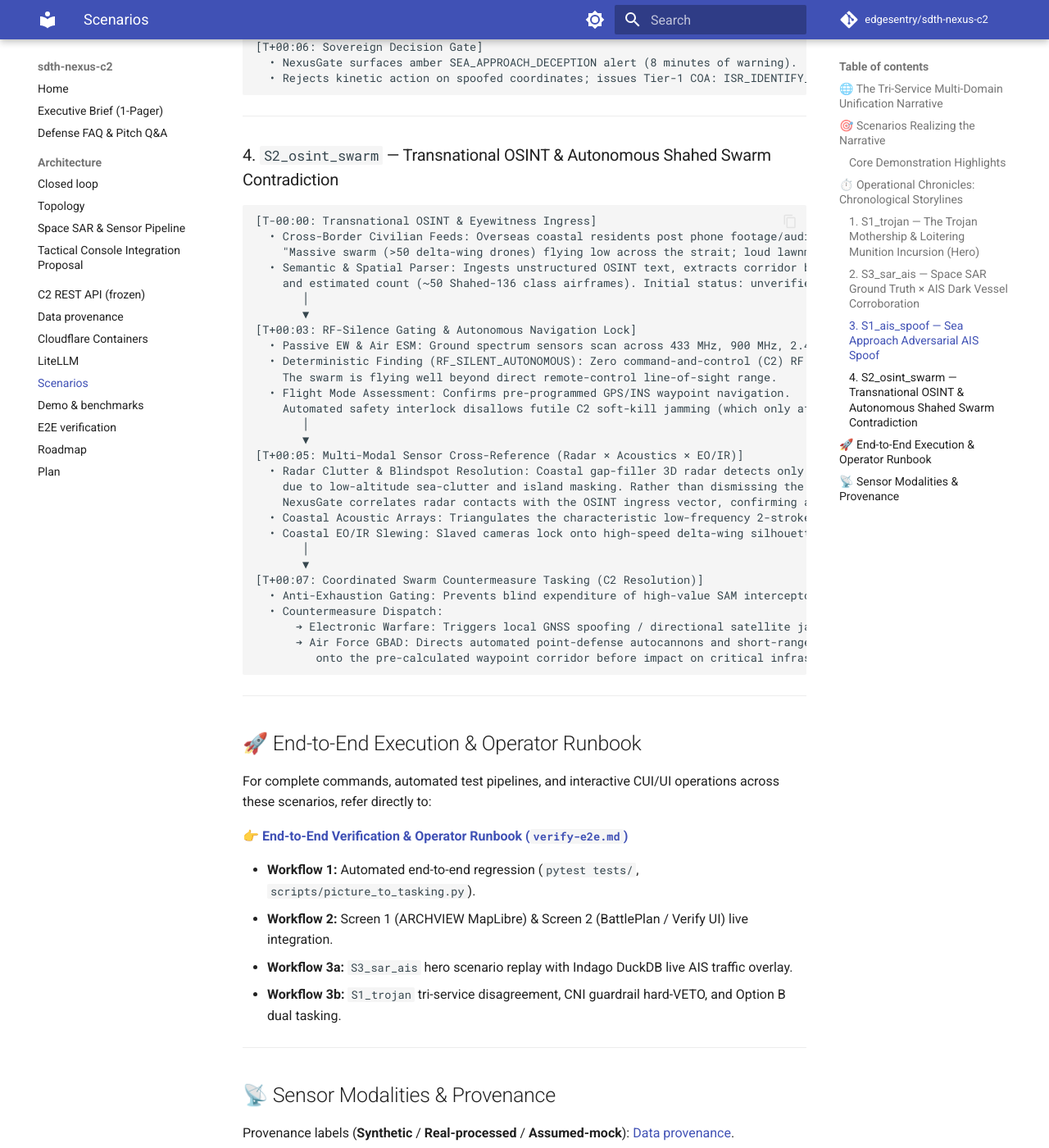
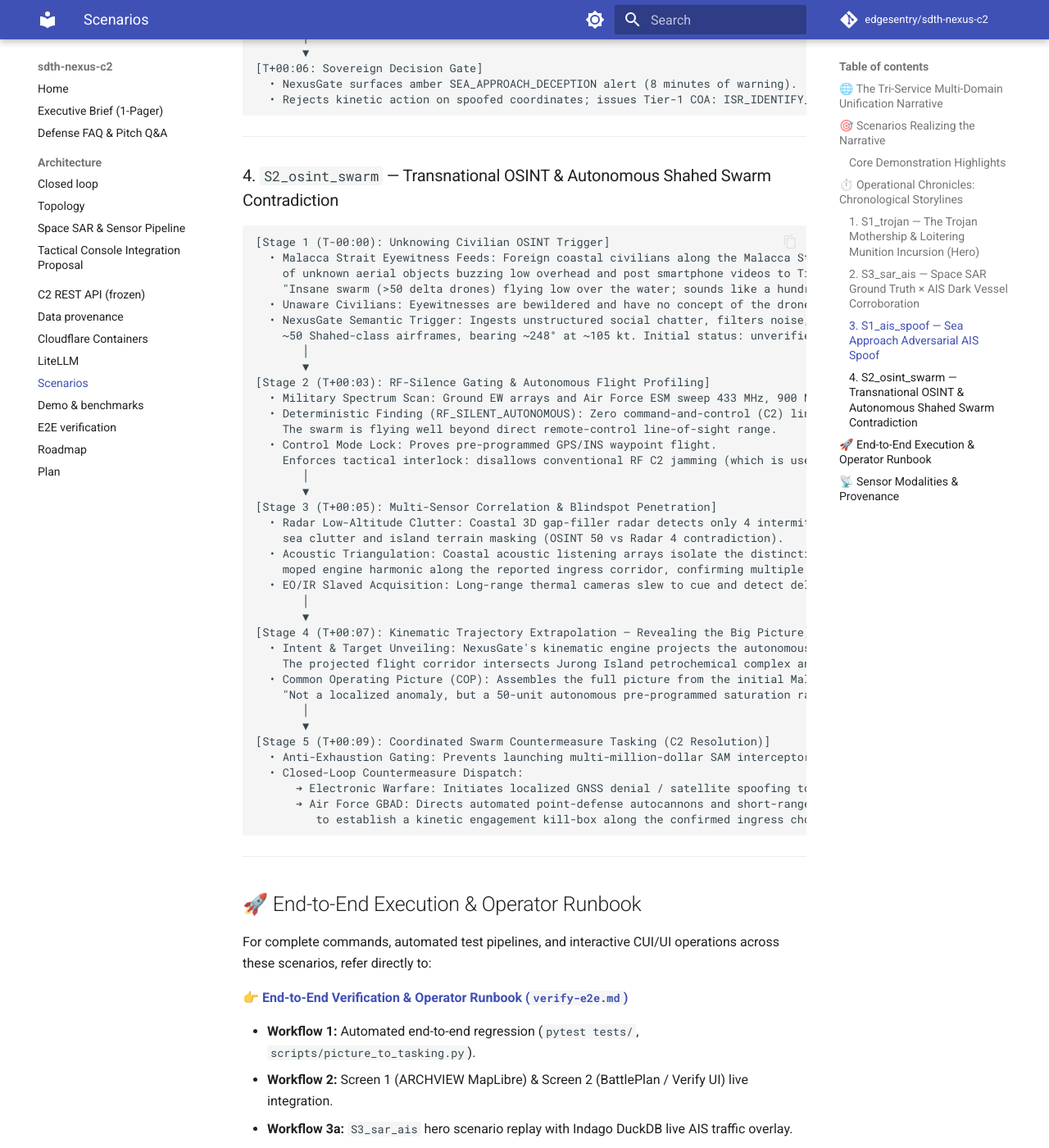
Before and after one commit to edgesentry/sdth-nexus-c2, an MkDocs documentation site: the page built from docs/scenarios.md, in a window 1280 px wide and 1400 px high, scrolled down 3661 px. Shown: the whole window at 82% size. Built offline with MkDocs 1.6.1 and Material for MkDocs 9.7.7, drawn with Linux system fonts in a browser that asks for light colours; comment, search, counter and statistics services are not loaded; some of the changed text lies outside the part shown.

Commit message:
docs(scenarios): refine S2 as progressive multi-stage correlation from Malacca civilian trigger (#120)
* docs(scenarios): refine S2 as progressive multi-stage correlation from Malacca civilian trigger

* docs(scenarios): fix LaTeX arrow and set symbols with clean unicode

````diff
--- a/docs/scenarios.md
+++ b/docs/scenarios.md
@@ -28,15 +28,15 @@ In modern hybrid littoral-maritime defense, sovereign security depends on breaki
 
 * **1. `S1_trojan` (Tri-Service Disagreement & CNI Safety Guardrail):**
   Demonstrates cross-domain contradiction resolution across Navy, Air Force, and Army sensors.
-  `SDTH-Sensor-Simulation` JSONL $\rightarrow$ Navy AIS (6.1 kt tug) vs Coastal Radar (120.4 kt UAV) velocity mismatch $\rightarrow$ Air ESM $\cap$ Army EW Line of Bearing (AoA) launch triangulation onto mothership *Happy Tug 8* $\rightarrow$ Hard VETO of terminal SAM engagement directly over Jurong Island petrochemical complex (`SAFETY_LOCKOUT_CNI_FALLOUT_HAZARD`) $\rightarrow$ Enforced failsafe roll-over to **Option B** dual tasking (Air Force GBAD offshore kinetic engagement + Navy PCG mothership interdiction).
+  `SDTH-Sensor-Simulation` JSONL → Navy AIS (6.1 kt tug) vs Coastal Radar (120.4 kt UAV) velocity mismatch → Air ESM ∩ Army EW Line of Bearing (AoA) launch triangulation onto mothership *Happy Tug 8* → Hard VETO of terminal SAM engagement directly over Jurong Island petrochemical complex (`SAFETY_LOCKOUT_CNI_FALLOUT_HAZARD`) → Enforced failsafe roll-over to **Option B** dual tasking (Air Force GBAD offshore kinetic engagement + Navy PCG mothership interdiction).
 
 * **2. `S3_sar_ais` (Space SAR Ground Truth × AIS Dark Vessel Corroboration & Dynamic Intercept):**
   Demonstrates unmasking non-emitting vessels and bridging satellite temporal latency to tactical response.
-  Connects macro space-based SAR scene-difference alerts (GLINT) and micro OBB metrology (SIA) to tactical C2 tasking. Solves 15-minute satellite orbital latency via dynamic **Reachable Ellipse** dead-reckoning and coastal radar handoff $\rightarrow$ Computes dynamic lead-pursuit **Point of Interception (POI)** collision kinematics rather than dispatching units to stale historical coordinates $\rightarrow$ Authorizes and dispatches Approach Patrol USV.
+  Connects macro space-based SAR scene-difference alerts (GLINT) and micro OBB metrology (SIA) to tactical C2 tasking. Solves 15-minute satellite orbital latency via dynamic **Reachable Ellipse** dead-reckoning and coastal radar handoff → Computes dynamic lead-pursuit **Point of Interception (POI)** collision kinematics rather than dispatching units to stale historical coordinates → Authorizes and dispatches Approach Patrol USV.
 
-* **3. `S2_osint_swarm` (Transnational OSINT & Autonomous Swarm Corroboration):**
-  Demonstrates cross-referencing crowdsourced foreign eyewitness feeds with military sensors to defeat pre-programmed, RF-silent saturation swarms.
-  Foreign coastal civilians across the border post social media video/audio of ~50 delta-wing loitering munitions (Shahed-136 class) with distinct moped engine signatures heading toward Singapore $\rightarrow$ Ground EW and ESM confirm **complete RF silence** (no C2 control link detected, indicating the swarm exceeds remote-control line-of-sight and operates entirely on autonomous pre-programmed GPS/INS waypoints) $\rightarrow$ Coastal 3D gap-filler radar detects only an intermittent cluster (4 contacts) due to sea-clutter and terrain masking (`COUNT_AND_BEARING_MISMATCH` with blindspot awareness) $\rightarrow$ NexusGate fuses the OSINT azimuth corridor, acoustic engine profiles, and radar kinematics to invalidate standard RF C2 jamming (useless against autonomous flight), dynamically cues EO/IR pods, and initiates GPS denial/spoofing alongside GBAD point-defense vectoring.
+* **3. `S2_osint_swarm` (Transnational OSINT & Multi-Stage Swarm Corroboration):**
+  Demonstrates how unverified civilian social reports serve as an initial trigger, progressively cross-referenced with military sensors to uncover an intentional saturation attack.
+  Foreign civilians along the Malacca Strait notice a massive swarm of ~50 unknown delta-wing drones with buzzing moped engine sounds and post bewildered video clips to social media without knowing their destination or hostile intent → NexusGate uses this OSINT chatter as an early-warning cue and initiates phased multi-modal sensor correlation → Ground EW/ESM detects complete RF silence, proving the drones exceed remote-control line-of-sight and navigate autonomously on pre-programmed GPS/INS waypoints (invalidating standard RF C2 jamming) → Coastal 3D gap-filler radar detects only 4 intermittent contacts due to low-altitude sea clutter, but coastal acoustic arrays and EO/IR cameras confirm the low-flying swarm → NexusGate extrapolates the autonomous waypoint trajectory, revealing the true operational picture: a 50-drone saturation ingress targeting Singapore critical infrastructure → Directs local GNSS denial alongside GBAD point-defense cueing.
 
 ---
 
@@ -123,35 +123,44 @@ In modern hybrid littoral-maritime defense, sovereign security depends on breaki
 ### 4. `S2_osint_swarm` — Transnational OSINT & Autonomous Shahed Swarm Contradiction
 
 ```
-[T-00:00: Transnational OSINT & Eyewitness Ingress]
-  • Cross-Border Civilian Feeds: Overseas coastal residents post phone footage/audio to social media (X/TikTok/Telegram):
-    "Massive swarm (>50 delta-wing drones) flying low across the strait; loud lawnmower/moped buzz heading toward Singapore."
-  • Semantic & Spatial Parser: Ingests unstructured OSINT text, extracts corridor bearing (~248°), velocity (~105 kt),
-    and estimated count (~50 Shahed-136 class airframes). Initial status: unverified civilian report.
+[Stage 1 (T-00:00): Unknowing Civilian OSINT Trigger]
+  • Malacca Strait Eyewitness Feeds: Foreign coastal civilians along the Malacca Strait notice a massive formation
+    of unknown aerial objects buzzing low overhead and post smartphone videos to TikTok/X:
+    "Insane swarm (>50 delta drones) flying low over the water; sounds like a hundred lawnmowers. What is this?!"
+  • Unaware Civilians: Eyewitnesses are bewildered and have no concept of the drones' destination, payload, or target.
+  • NexusGate Semantic Trigger: Ingests unstructured social chatter, filters noise, and extracts an initial cue:
+    ~50 Shahed-class airframes, bearing ~248° at ~105 kt. Initial status: unverified foreign civilian rumor.
        │
        ▼
-[T+00:03: RF-Silence Gating & Autonomous Navigation Lock]
-  • Passive EW & Air ESM: Ground spectrum sensors scan across 433 MHz, 900 MHz, 2.4 GHz, and 5.8 GHz bands.
-  • Deterministic Finding (RF_SILENT_AUTONOMOUS): Zero command-and-control (C2) RF emissions or video telemetry detected.
+[Stage 2 (T+00:03): RF-Silence Gating & Autonomous Flight Profiling]
+  • Military Spectrum Scan: Ground EW arrays and Air Force ESM sweep 433 MHz, 900 MHz, 2.4 GHz, and 5.8 GHz.
+  • Deterministic Finding (RF_SILENT_AUTONOMOUS): Zero command-and-control (C2) link or video telemetry detected.
     The swarm is flying well beyond direct remote-control line-of-sight range.
-  • Flight Mode Assessment: Confirms pre-programmed GPS/INS waypoint navigation.
-    Automated safety interlock disallows futile C2 soft-kill jamming (which only affects manual/tethered RF drones).
+  • Control Mode Lock: Proves pre-programmed GPS/INS waypoint flight.
+    Enforces tactical interlock: disallows conventional RF C2 jamming (which is useless against autonomous guidance).
        │
        ▼
-[T+00:05: Multi-Modal Sensor Cross-Reference (Radar × Acoustics × EO/IR)]
-  • Radar Clutter & Blindspot Resolution: Coastal gap-filler 3D radar detects only 4 intermittent low-RCS contacts
-    due to low-altitude sea-clutter and island masking. Rather than dismissing the ~50-drone OSINT report as false panic,
-    NexusGate correlates radar contacts with the OSINT ingress vector, confirming an ingress swarm masked by altitude.
-  • Coastal Acoustic Arrays: Triangulates the characteristic low-frequency 2-stroke moped acoustic signature along the vector.
-  • Coastal EO/IR Slewing: Slaved cameras lock onto high-speed delta-wing silhouettes breaking through thermal haze.
+[Stage 3 (T+00:05): Multi-Sensor Correlation & Blindspot Penetration]
+  • Radar Low-Altitude Clutter: Coastal 3D gap-filler radar detects only 4 intermittent, low-RCS blips due to
+    sea clutter and island terrain masking (OSINT 50 vs Radar 4 contradiction).
+  • Acoustic Triangulation: Coastal acoustic listening arrays isolate the distinctive low-frequency two-stroke
+    moped engine harmonic along the reported ingress corridor, confirming multiple airframes inside radar blindspots.
+  • EO/IR Slaved Acquisition: Long-range thermal cameras slew to cue and detect delta-wing silhouettes cutting through night haze.
        │
        ▼
-[T+00:07: Coordinated Swarm Countermeasure Tasking (C2 Resolution)]
-  • Anti-Exhaustion Gating: Prevents blind expenditure of high-value SAM interceptors against dispersed saturation wings.
-  • Countermeasure Dispatch:
-      ➔ Electronic Warfare: Triggers local GNSS spoofing / directional satellite jamming to induce INS drift.
-      ➔ Air Force GBAD: Directs automated point-defense autocannons and short-range C-UAS kinetic interceptors (CUE_AND_ENGAGE)
-         onto the pre-calculated waypoint corridor before impact on critical infrastructure.
+[Stage 4 (T+00:07): Kinematic Trajectory Extrapolation — Revealing the Big Picture]
+  • Intent & Target Unveiling: NexusGate's kinematic engine projects the autonomous waypoint vector forward.
+    The projected flight corridor intersects Jurong Island petrochemical complex and western air defense sectors.
+  • Common Operating Picture (COP): Assembles the full picture from the initial Malacca tweet:
+    "Not a localized anomaly, but a 50-unit autonomous pre-programmed saturation raid inbound for Singapore CNI."
+       │
+       ▼
+[Stage 5 (T+00:09): Coordinated Swarm Countermeasure Tasking (C2 Resolution)]
+  • Anti-Exhaustion Gating: Prevents launching multi-million-dollar SAM interceptors blindly against 50 attritable airframes.
+  • Closed-Loop Countermeasure Dispatch:
+      ➔ Electronic Warfare: Initiates localized GNSS denial / satellite spoofing to degrade INS waypoint accuracy.
+      ➔ Air Force GBAD: Directs automated point-defense autocannons and short-range C-UAS interceptors (CUE_AND_ENGAGE)
+         to establish a kinetic engagement kill-box along the confirmed ingress choke point.
 ```
 
 ---
@@ -177,7 +186,7 @@ Provenance labels (**Synthetic** / **Real-processed** / **Assumed-mock**): [Data
 |----------|-----------|------------|------------------------|
 | **Space SAR (SIA micro)** | `S3_sar_ais` | Real-processed / Fixture | Dark vessel extraction, OBB metrology, image chip |
 | **Space SAR (GLINT macro)** | `S3_sar_ais`, `S1_trojan` | Assumed-mock / Live API | Corridor-scale backscatter anomaly, aft-deck launch rail |
-| **Social / Recon Text** | `S2_osint_swarm` | **Synthetic** (`osint_text` parser #59) | Crowdsourced foreign eyewitness video/text ingestion, swarm count (~50) & ingress azimuth extraction |
+| **Social / Recon Text** | `S2_osint_swarm` | **Synthetic** (`osint_text` parser #59) | Crowdsourced foreign eyewitness video/text ingestion (Malacca Strait civilians notice massive unknown swarm without knowing destination); acts as early warning trigger |
 | **Coastal 3D Radar** | `S1_trojan`, `S3_sar_ais`, `S1_ais_spoof`, `S2_osint_swarm` | **Synthetic** | Kinematic velocity mismatch (120 kt vs 6 kt), bearing lock, low-altitude clutter & intermittent contacts |
 | **Coastal CCTV / EOIR** | `S1_trojan`, `S1_ais_spoof`, `S2_osint_swarm` | **Synthetic** | Optical silhouette verification, delta-wing thermal delta, visual verification pod slaving |
 | **Coastal Acoustic Array** | `S2_osint_swarm` | **Synthetic** | Triangulates low-frequency 2-stroke moped acoustic signature of Shahed-136 engines |
````
